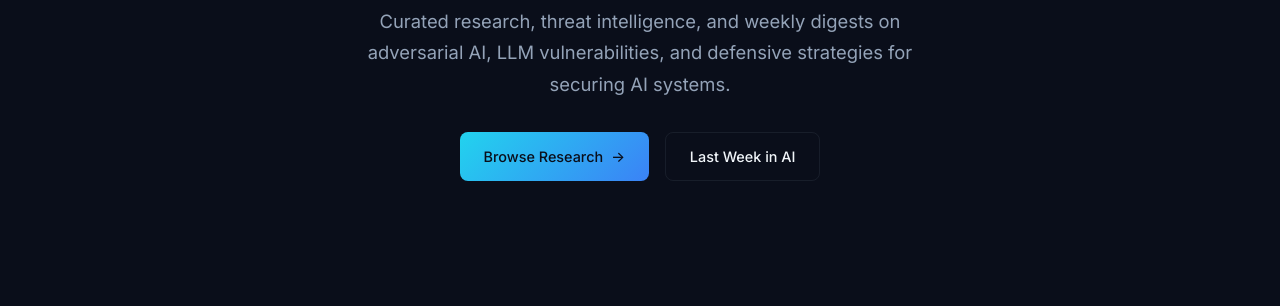
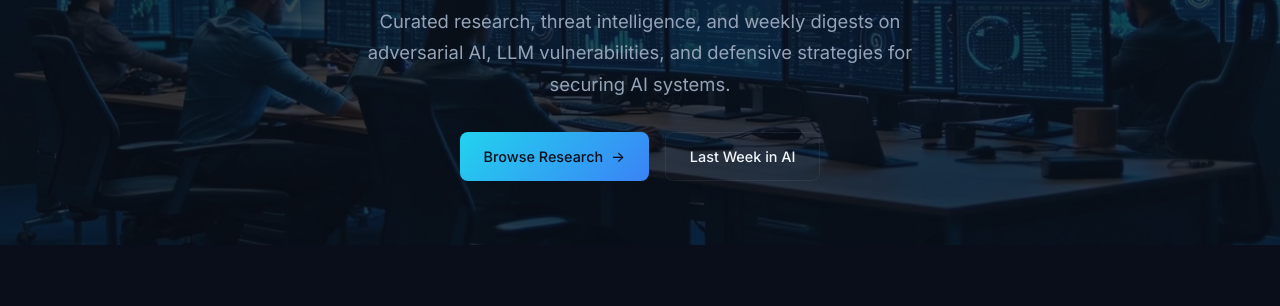
Before and after one commit to therealnoof/ai-security-platform, an Astro site: page / in a window 1280 px wide. Shown: the part 366-672 px from the top of the page. Built offline with nearby package versions, Linux system fonts and the light colour scheme; Astro itself is replaced by a stand-in of ours.

Commit message:
Add SOC background image to landing page hero section
Places soc.png behind the hero content with a 75% dark overlay
to keep text readable while adding visual depth.

Co-Authored-By: Claude Opus 4.6 <noreply@anthropic.com>

```diff
--- a/src/pages/index.astro
+++ b/src/pages/index.astro
@@ -40,6 +40,9 @@ const topics = [
 <BaseLayout title="Home">
   <!-- Hero Section -->
   <section class="hero">
+    <div class="hero-bg">
+      <img src="/images/soc.png" alt="" role="presentation" width="1920" height="1080" />
+    </div>
     <div class="container">
       <div class="hero-content">
         <span class="hero-badge">Neural Threats</span>
@@ -105,8 +108,35 @@ const topics = [
 <style>
   /* Hero */
   .hero {
+    position: relative;
     padding: 6rem 0 4rem;
     text-align: center;
+    overflow: hidden;
+  }
+
+  .hero-bg {
+    position: absolute;
+    inset: 0;
+    z-index: 0;
+  }
+
+  .hero-bg img {
+    width: 100%;
+    height: 100%;
+    object-fit: cover;
+    object-position: center;
+  }
+
+  .hero-bg::after {
+    content: '';
+    position: absolute;
+    inset: 0;
+    background: rgba(10, 14, 26, 0.75);
+  }
+
+  .hero .container {
+    position: relative;
+    z-index: 1;
   }
 
   .hero-badge {
```
Also changed, not shown: public/images/soc.png (added).
